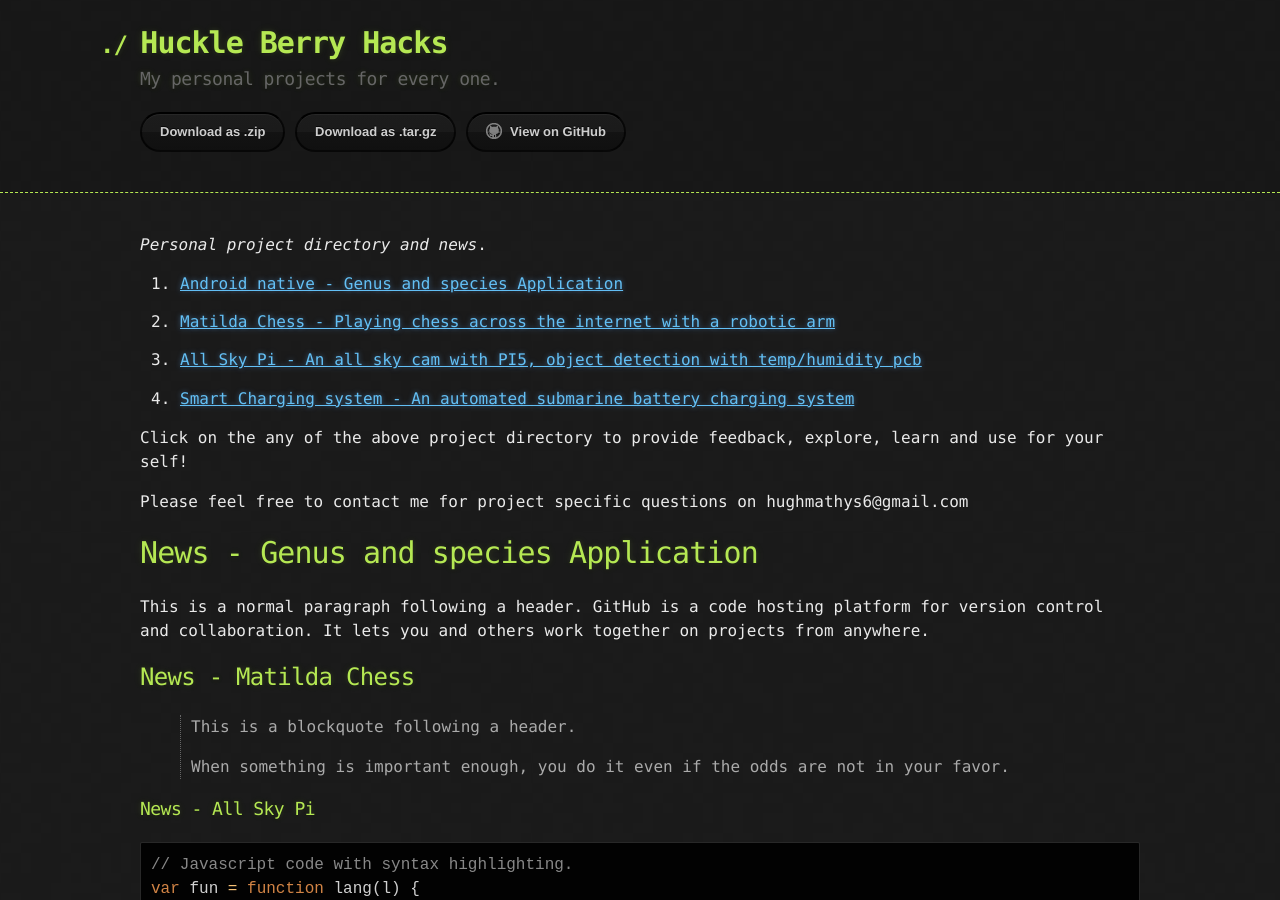
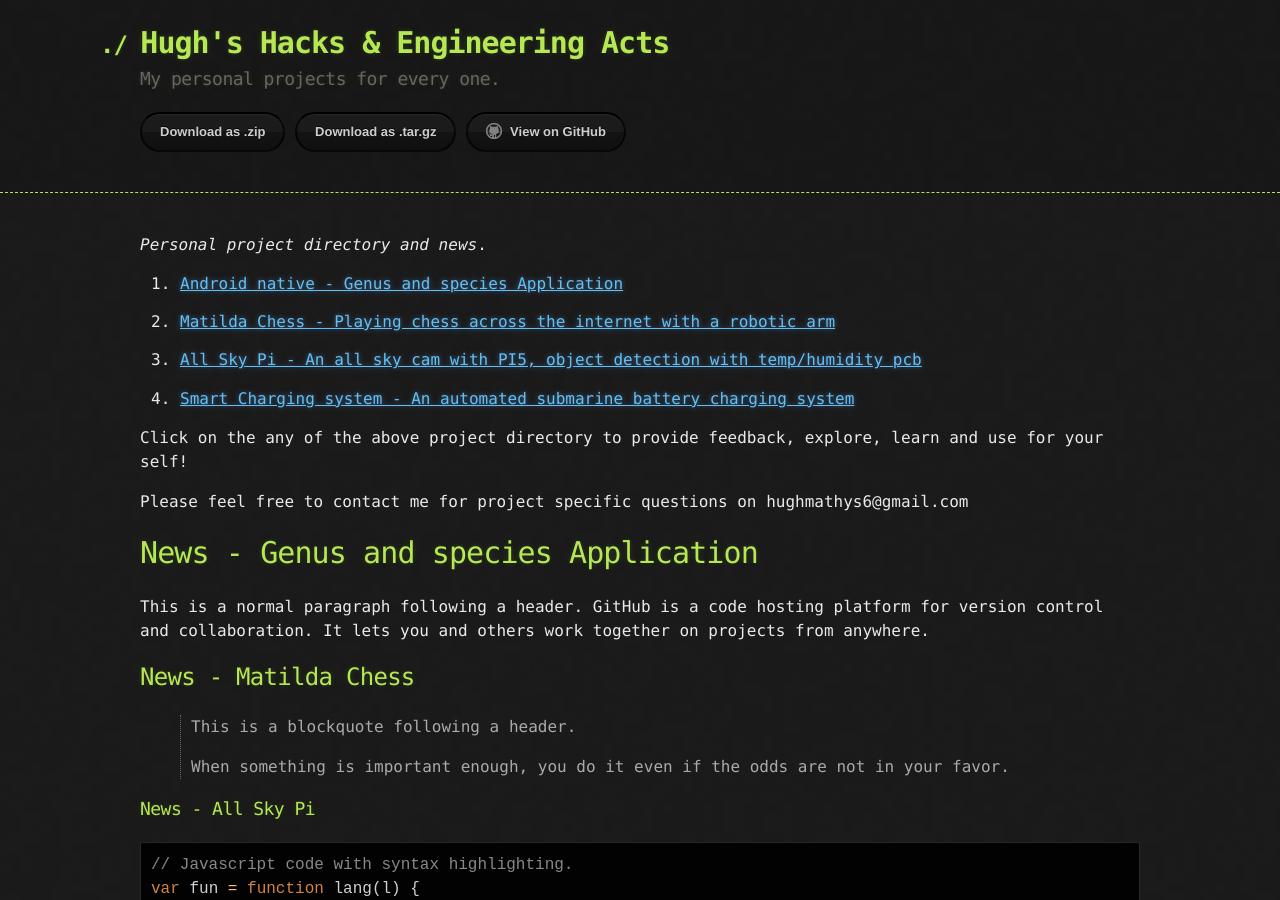
Before and after one commit to Chessdog68/my-github-page, a Jekyll site: the page built from index.md, in a window 1280 px wide and 900 px high. Built offline with Jekyll 4.4.1, drawn with Linux system fonts in a browser that asks for light colours.

Commit message:
title of index updare

```diff
--- a/_config.yml
+++ b/_config.yml
@@ -1,4 +1,4 @@
-title: Huckle Berry Hacks
+title: Hugh's Hacks & Engineering Acts
 description: My personal projects for every one.
 show_downloads: true
 google_analytics:
```
